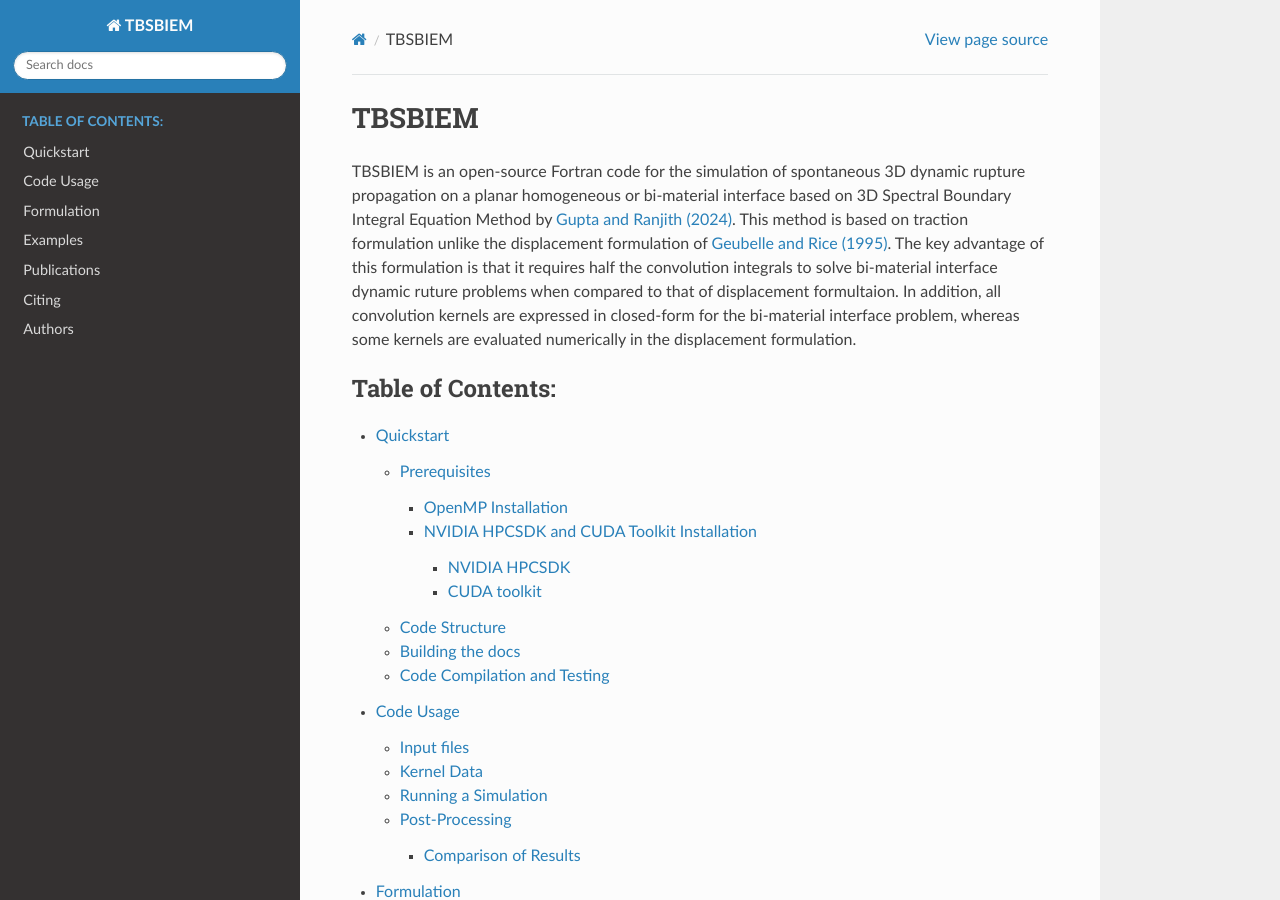
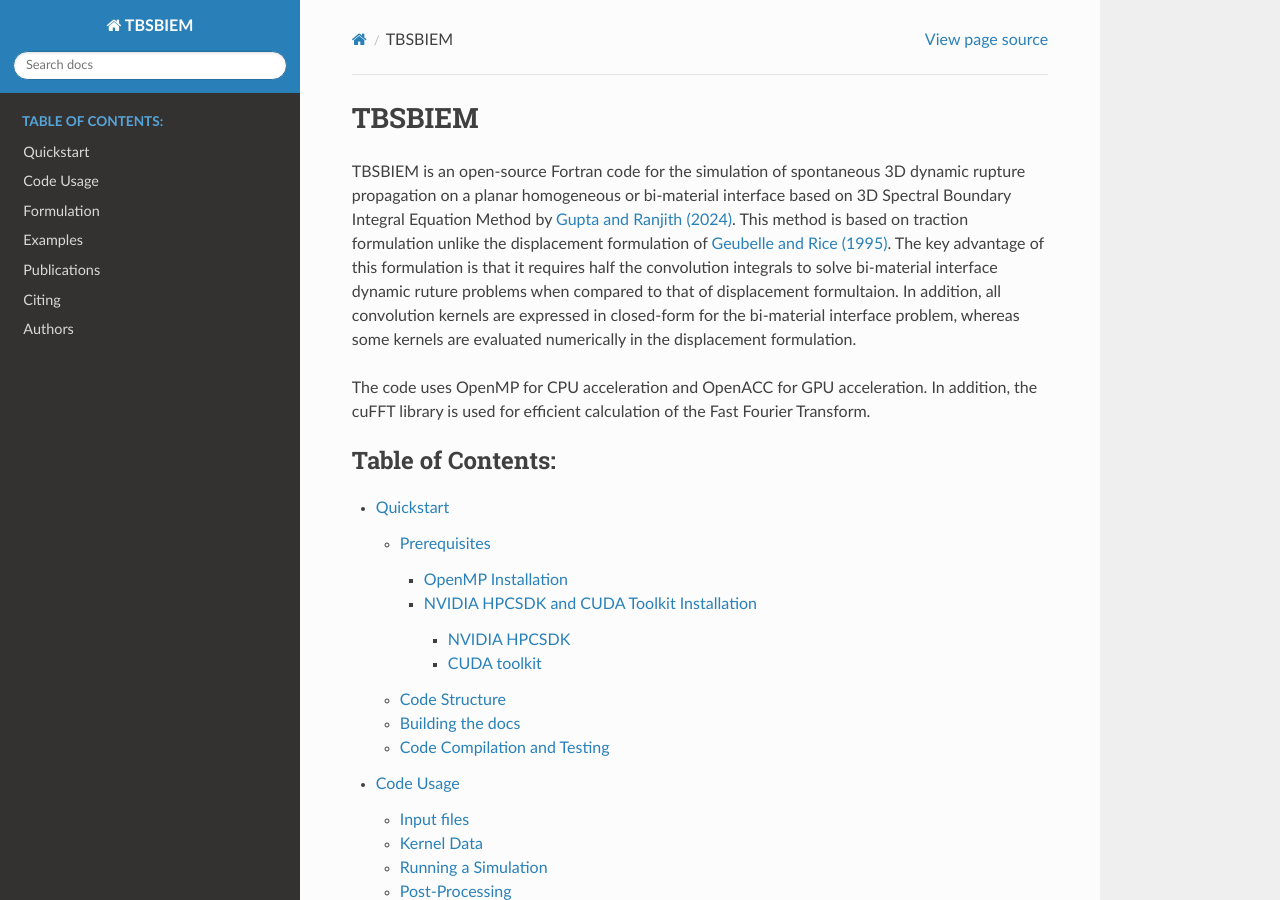
Before and after one commit to ranjkunn/TBSBIEM, a Sphinx documentation site: the page built from Documentation/index.rst, in a window 1280 px wide and 900 px high. Built offline with Sphinx 7.4.7 and the Read the Docs theme 3.1.0, drawn with Linux system fonts in a browser that asks for light colours.

Commit message:
Update index.rst

```diff
--- a/Documentation/index.rst
+++ b/Documentation/index.rst
@@ -7,6 +7,8 @@ TBSBIEM
 ############
 
 TBSBIEM is an open-source Fortran code for the simulation of spontaneous 3D dynamic rupture propagation on a planar homogeneous or bi-material interface based on 3D Spectral Boundary Integral Equation Method by `Gupta and Ranjith (2024) <https://doi.org/10.1002/nag.3632>`_. This method is based on traction formulation unlike the displacement formulation of `Geubelle and Rice (1995) <http://www.sciencedirect.com/science/article/pii/002250969500043I>`_. The key advantage of this formulation is that it requires half the convolution integrals to solve bi-material interface dynamic ruture problems when compared to that of displacement formultaion. In addition, all convolution kernels are expressed in closed-form for the bi-material interface problem, whereas some kernels are evaluated numerically in the displacement formulation.
+
+The code uses OpenMP for CPU acceleration and OpenACC for GPU acceleration. In addition, the cuFFT library is used for efficient calculation of the Fast Fourier Transform.
 
 ..
 .. ################
```
